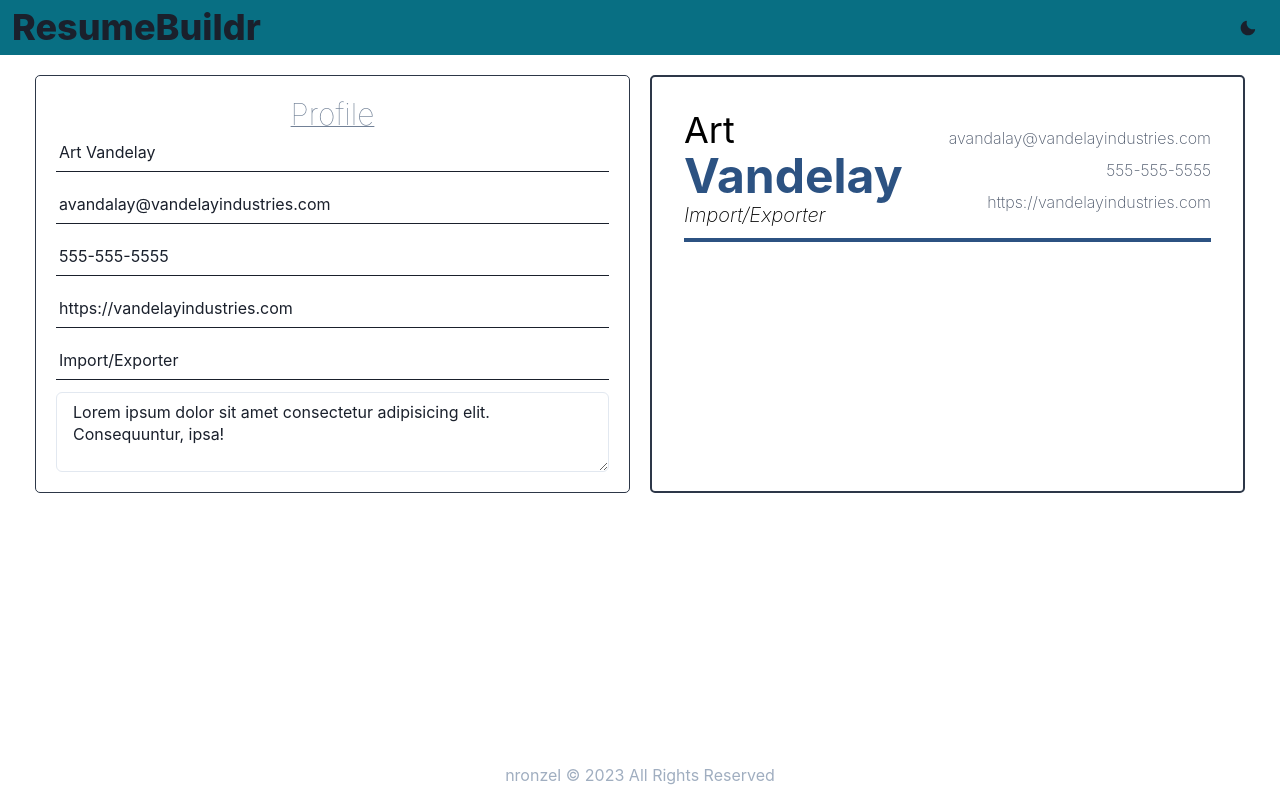
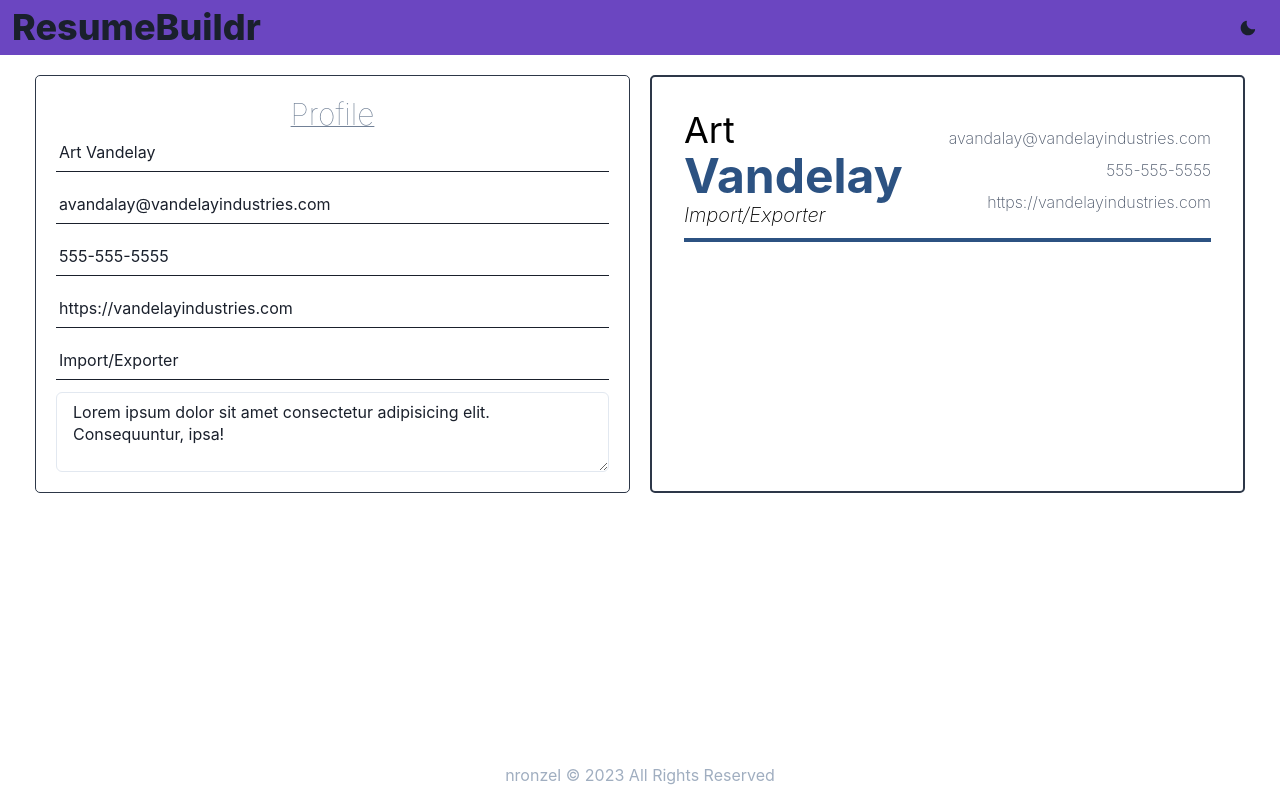
Before and after one commit to nronzel/resume-maker, a React (Vite) app: page / in a window 1280 px wide. Built offline with nearby package versions, Linux system fonts and the light colour scheme.

Commit message:
changed: header color

```diff
--- a/src/components/Header.jsx
+++ b/src/components/Header.jsx
@@ -5,7 +5,7 @@ import ThemeSwitcher from "./ThemeSwitcher";
 export class Header extends Component {
   render() {
     return (
-      <Flex bg="cyan.800" p="6px 12px" alignItems="center">
+      <Flex bg="purple.600" p="6px 12px" alignItems="center">
         <Heading fontWeight="extrabold">ResumeBuildr</Heading>
         <Spacer />
         <ThemeSwitcher />
```
